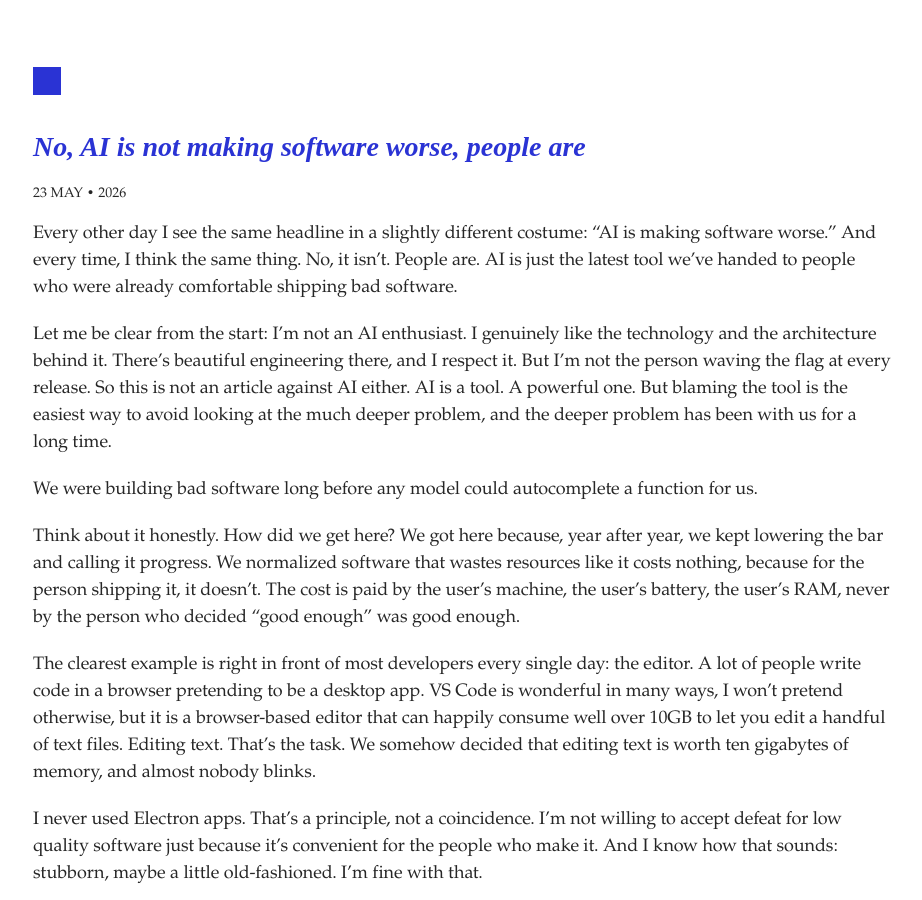
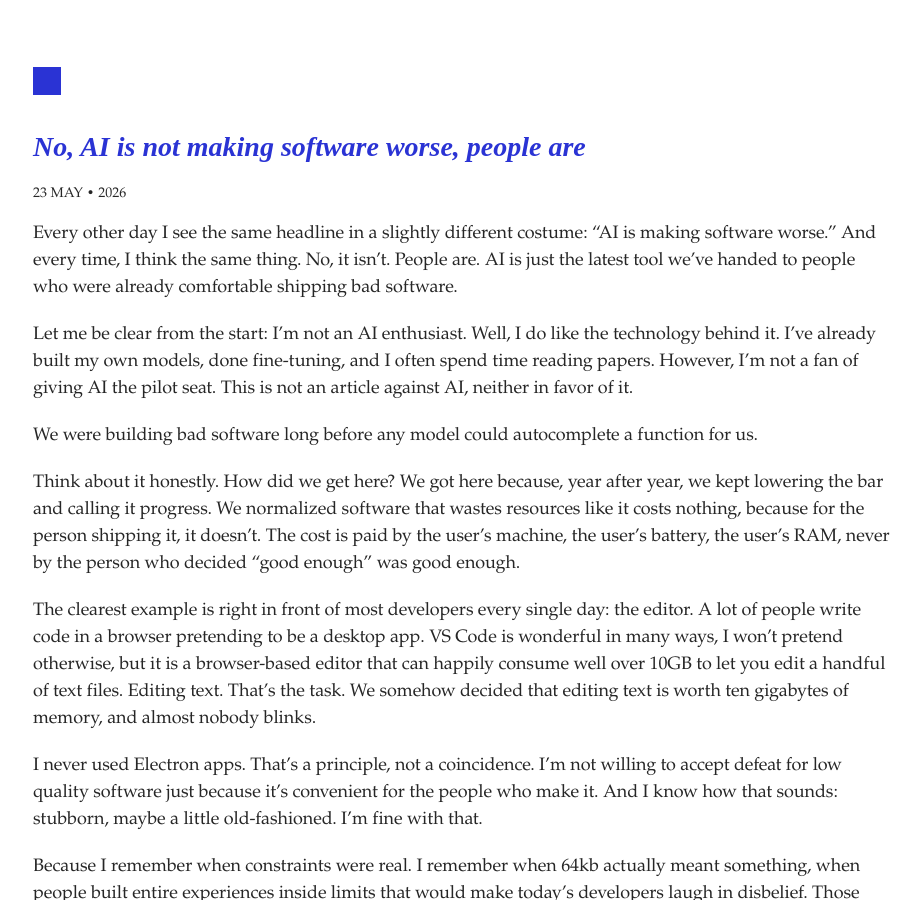
Before and after one commit to raphamorim/raphamorim.github.com, a Jekyll site: the page built from _posts/2026-05-23-no-ai-is-not-making-software-worse-people-are.md, in a window 1280 px wide and 900 px high. Shown: the whole window, without its empty margins (177-1099 px from the left). Built offline with Jekyll 4.4.1, drawn with Linux system fonts in a browser that asks for light colours.

Commit message:
small updates again

```diff
--- a/_posts/2026-05-23-no-ai-is-not-making-software-worse-people-are.md
+++ b/_posts/2026-05-23-no-ai-is-not-making-software-worse-people-are.md
@@ -7,7 +7,7 @@ description: "AI is just a tool. The problem is much deeper, and it started long
 
 Every other day I see the same headline in a slightly different costume: "AI is making software worse." And every time, I think the same thing. No, it isn't. People are. AI is just the latest tool we've handed to people who were already comfortable shipping bad software.
 
-Let me be clear from the start: I'm not an AI enthusiast. I genuinely like the technology and the architecture behind it. There's beautiful engineering there, and I respect it. But I'm not the person waving the flag at every release. So this is not an article against AI either. AI is a tool. A powerful one. But blaming the tool is the easiest way to avoid looking at the much deeper problem, and the deeper problem has been with us for a long time.
+Let me be clear from the start: I'm not an AI enthusiast. Well, I do like the technology behind it. I've already built my own models, done fine-tuning, and I often spend time reading papers. However, I'm not a fan of giving AI the pilot seat. This is not an article against AI, neither in favor of it.
 
 We were building bad software long before any model could autocomplete a function for us.
 
```
